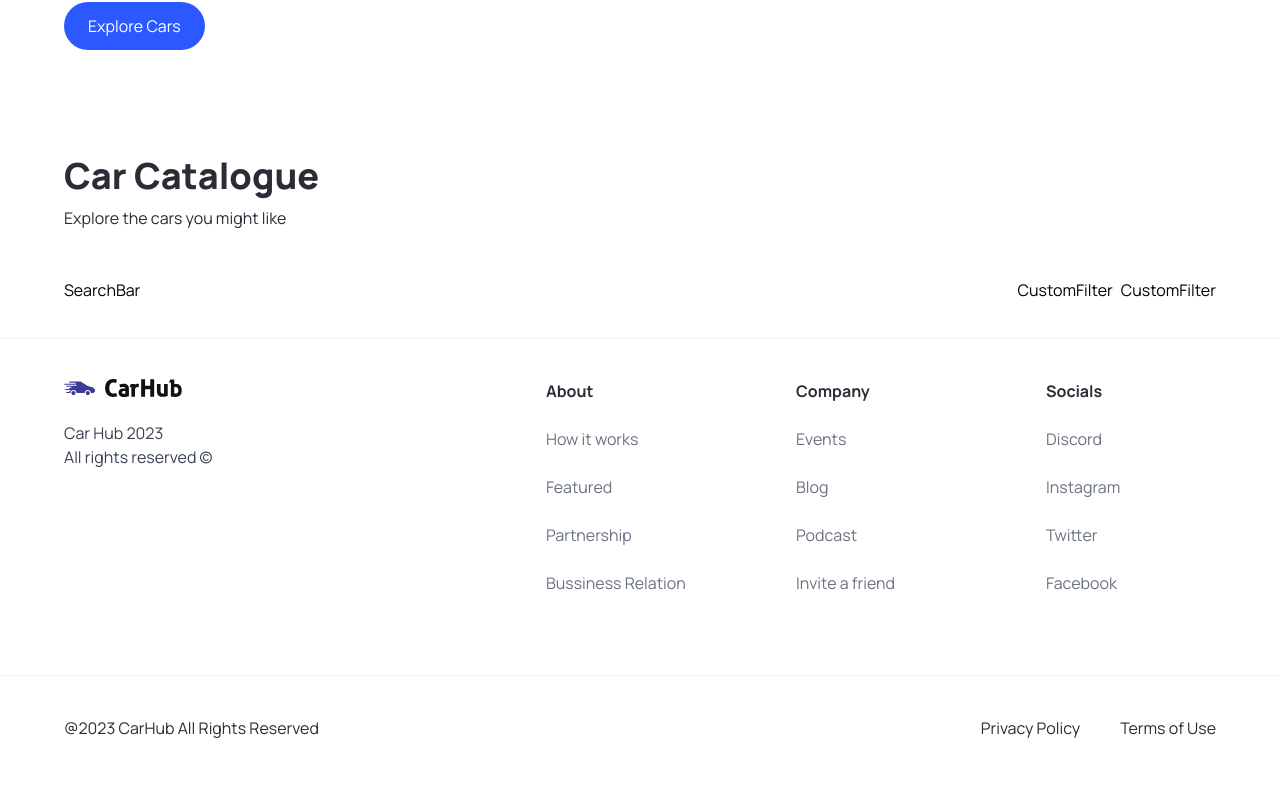
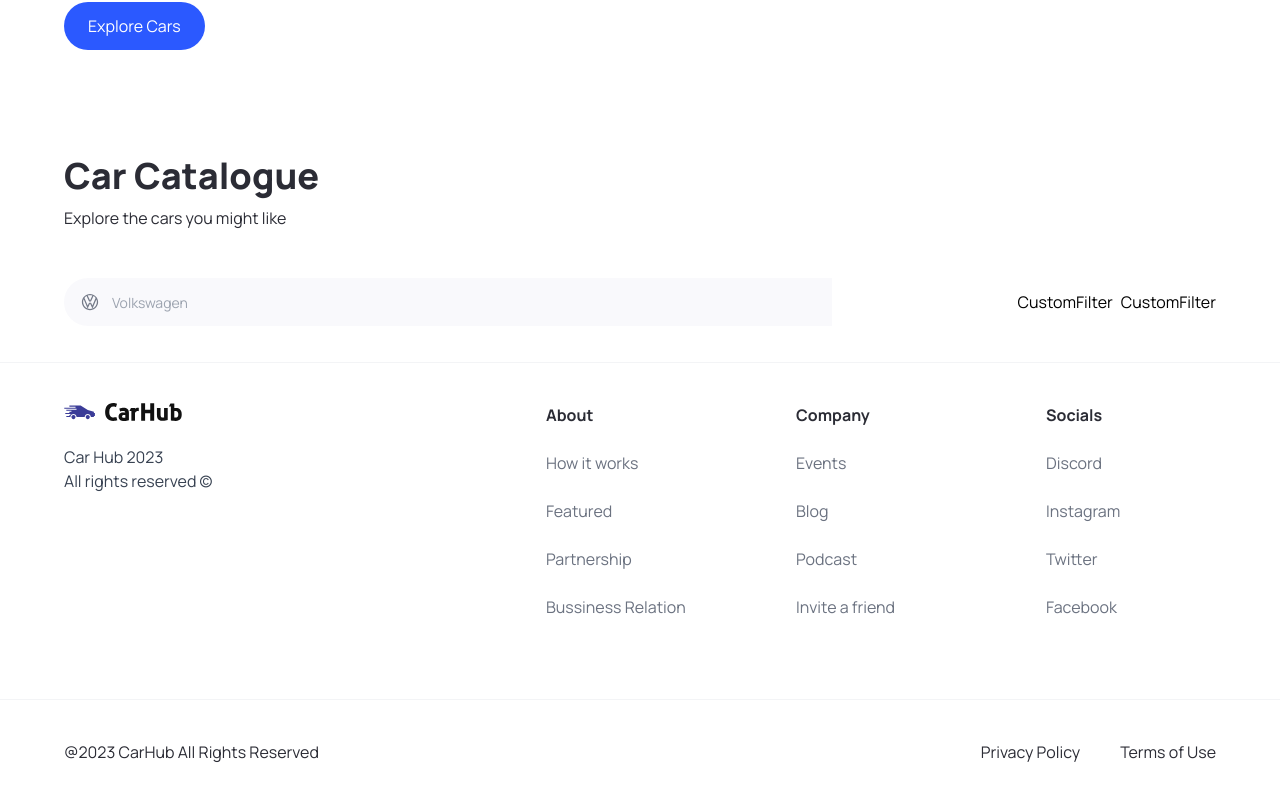
Before and after one commit to kaylee182000/Frontend, a Next.js app in the folder capstone3_nextjs/: page / in a window 1280 px wide. Shown: the part 708-1508 px from the top of the page. Built offline with nearby package versions, Linux system fonts and the light colour scheme.

Commit message:
Start with search usingheadless UI

```diff
--- a/capstone3_nextjs/app/page.tsx
+++ b/capstone3_nextjs/app/page.tsx
@@ -1,5 +1,5 @@
+import Image from "next/image";
 import { CustomFilter, Hero, SearchBar } from "@/components";
-import Image from "next/image";
 
 export default function Home() {
   return (
--- a/capstone3_nextjs/components/SearchBar.tsx
+++ b/capstone3_nextjs/components/SearchBar.tsx
@@ -1,7 +1,22 @@
-import React from "react";
+"use client";
+import React, { useState } from "react";
+import { SearchManufacturer } from "./";
 
 const SearchBar = () => {
-  return <div>SearchBar</div>;
+  const [manufacturer, setManufacturer] = useState("");
+
+  const handleSearch = () => {};
+
+  return (
+    <form className="searchbar" onSubmit={handleSearch}>
+      <div className="searchbar__item">
+        <SearchManufacturer
+          manufacturer={manufacturer}
+          setManufacturer={setManufacturer}
+        />
+      </div>
+    </form>
+  );
 };
 
 export default SearchBar;
--- /dev/null
+++ b/capstone3_nextjs/components/SearchManufacturer.tsx
@@ -0,0 +1,38 @@
+"use client";
+
+import React from "react";
+
+import Image from "next/image";
+import { Combobox, Transition } from "@headlessui/react";
+
+import { SearchManufacturesProps } from "@/types";
+
+const SearchManufacturer = ({
+  manufacturer,
+  setManufacturer,
+}: SearchManufacturesProps) => {
+  return (
+    <div className="search-manufacturer">
+      <Combobox>
+        <div className="relative w-full">
+          <Combobox.Button className="absolute top-[14px]">
+            <Image
+              src="/car-logo.svg"
+              alt="car-logo"
+              width={20}
+              height={20}
+              className="ml-4"
+            />
+          </Combobox.Button>
+          <Combobox.Input
+            className="search-manufacturer__input"
+            placeholder="Volkswagen"
+            displayValue={(manufacturer) => manufacturer}
+          />
+        </div>
+      </Combobox>
+    </div>
+  );
+};
+
+export default SearchManufacturer;
--- a/capstone3_nextjs/components/index.ts
+++ b/capstone3_nextjs/components/index.ts
@@ -4,5 +4,14 @@
 import Footer from "./Footer";
 import SearchBar from "./SearchBar";
 import CustomFilter from "./CustomFilter";
+import SearchManufacturer from "./SearchManufacturer";
 
-export { Hero, CustomButton, NavBar, Footer, SearchBar, CustomFilter };
+export {
+  Hero,
+  CustomButton,
+  NavBar,
+  Footer,
+  SearchBar,
+  CustomFilter,
+  SearchManufacturer,
+};
--- a/capstone3_nextjs/package.json
+++ b/capstone3_nextjs/package.json
@@ -9,6 +9,7 @@
     "lint": "next lint"
   },
   "dependencies": {
+    "@headlessui/react": "^1.7.15",
     "@types/node": "20.3.1",
     "@types/react": "18.2.12",
     "@types/react-dom": "18.2.5",
--- a/capstone3_nextjs/types/index.ts
+++ b/capstone3_nextjs/types/index.ts
@@ -10,3 +10,8 @@
 export interface CustomFilterProps {
   title: string;
 }
+
+export interface SearchManufacturesProps {
+  manufacturer: string;
+  setManufacturer: (manufacturer: string) => void;
+}
```
Also changed, not shown: 1 other file (tests, documents, lock files or other folders).
